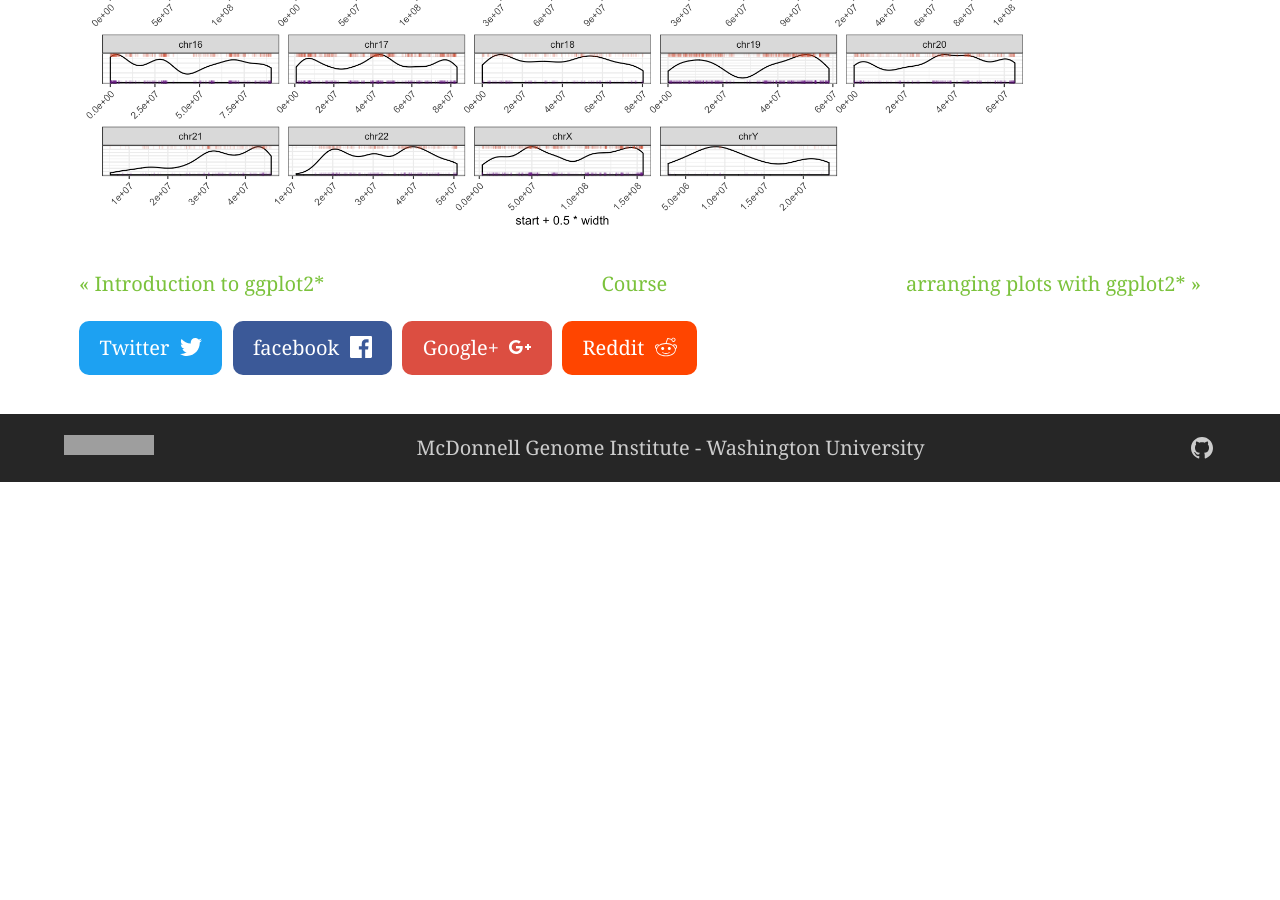
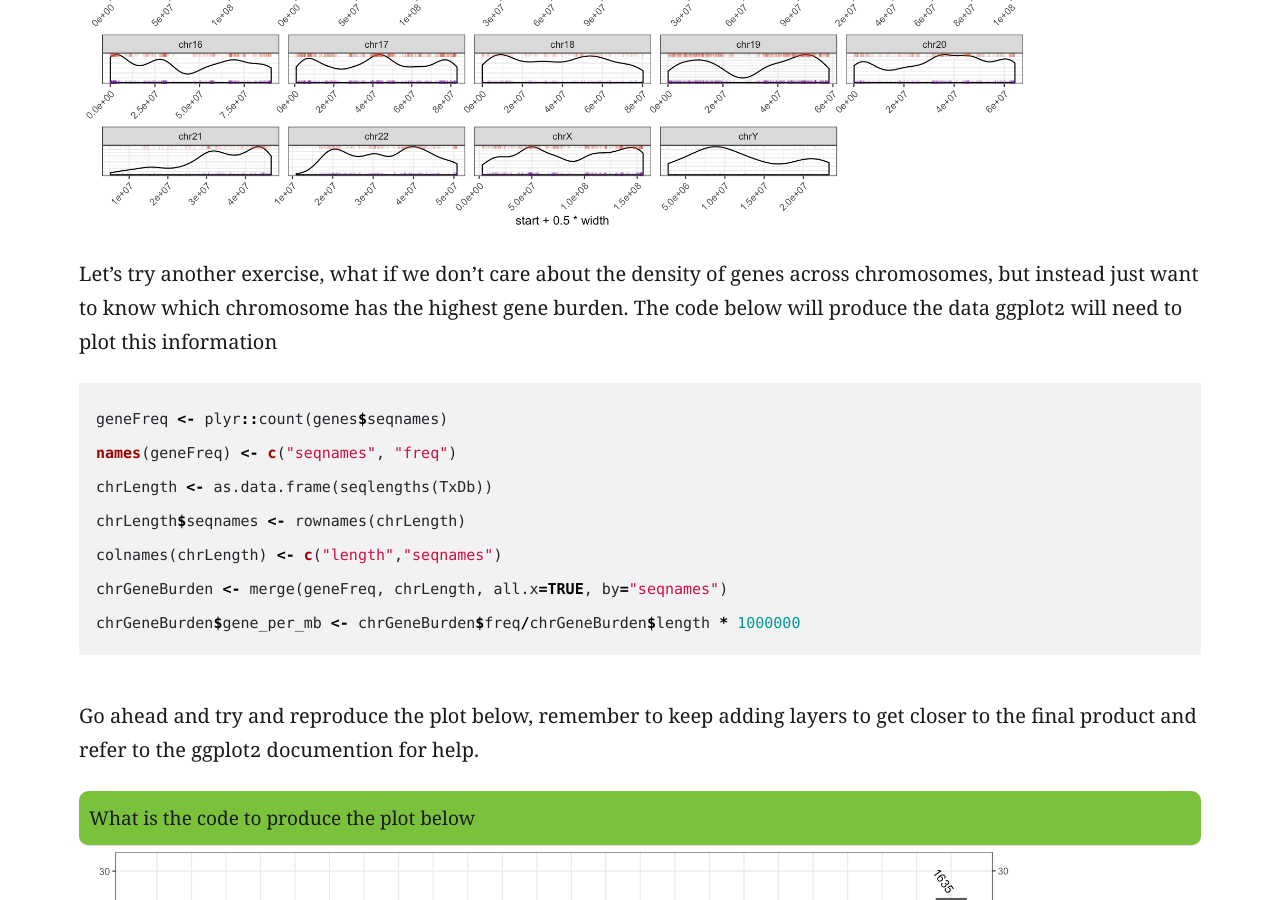
Before and after one commit to griffithlab/genviz.org, a Jekyll site: the page built from _posts/0002-03-02-ggplot2_cont.md, in a window 1280 px wide and 900 px high, scrolled down 5100 px. Built offline with Jekyll 4.4.1, drawn with Linux system fonts in a browser that asks for light colours; nearby versions of some CDN libraries; before the commit the page ends 5582 px from its top, so only the background shows below that; grey boxes are pictures that could not be loaded.

Commit message:
added second exercised to ggplot cont

````diff
--- a/_posts/0002-03-02-ggplot2_cont.md
+++ b/_posts/0002-03-02-ggplot2_cont.md
@@ -69,3 +69,30 @@ We can start to see some interesting trends now, specifically chr6 appeears to h
 {% include question.html question="What is the code to produce the plot below" answer='ggplot(data=genes, aes(x=start + .5*width,)) + geom_density() + geom_rug(data=genes[genes$strand == "-",], aes(x=start + .5*width), color="tomato3", sides="t", alpha=.1, length=unit(0.1, "npc")) + geom_rug(data=genes[genes$strand == "+",], aes(x=start + .5*width), color="darkorchid4", sides="b", alpha=.1, length=unit(0.1, "npc")) + facet_wrap(~seqnames, scales="free") + theme_bw() + theme(axis.text.y = element_blank(), axis.ticks.y=element_blank(), axis.text.x=element_text(angle=45, hjust=1))
 '%}
 {% include figure.html image="/assets/ggplot2/ggplot2_cont_density_part5.png" width="950" %}
+
+Let's try another exercise, what if we don't care about the density of genes across chromosomes, but instead just want to know which chromosome has the highest gene burden. The code below will produce the data ggplot2 will need to plot this information
+
+```R
+geneFreq <- plyr::count(genes$seqnames)
+names(geneFreq) <- c("seqnames", "freq")
+chrLength <- as.data.frame(seqlengths(TxDb))
+chrLength$seqnames <- rownames(chrLength)
+colnames(chrLength) <- c("length","seqnames")
+chrGeneBurden <- merge(geneFreq, chrLength, all.x=TRUE, by="seqnames")
+chrGeneBurden$gene_per_mb <- chrGeneBurden$freq/chrGeneBurden$length * 1000000
+```
+
+Go ahead and try and reproduce the plot below, remember to keep adding layers to get closer to the final product and refer to the ggplot2 documention for help.
+
+{% include question.html question="What is the code to produce the plot below" answer='myChrOrder <- as.character(chrGeneBurden[order(chrGeneBurden$gene_per_mb),]$seqnames)
+chrGeneBurden$seqnames <- factor(chrGeneBurden$seqnames, levels=myChrOrder)<br><br>ggplot(chrGeneBurden, aes(seqnames, gene_per_mb)) +
+  geom_bar(stat="identity") +
+  geom_hline(yintercept = median(chrGeneBurden$gene_per_mb), linetype=2, color="tomato1") +
+  geom_text(aes(label=freq), angle=-55, hjust=1, nudge_y=.5) +
+  scale_x_discrete(expand=c(.05, .05)) +
+  scale_y_continuous(sec.axis = dup_axis(name="")) +
+  geom_point(aes(y=30, x=1), alpha=0) +
+  theme_bw() + theme(axis.text.x=element_text(angle=45,hjust=1)) +
+  ylab("Genes Per MB")
+'%}
+{% include figure.html image="/assets/ggplot2/ggplot2_cont_density_part6.png" width="950" %}
````
Also changed, not shown: assets/ggplot2/ggplot2_cont_density_part6.png (added), 2 other files.
